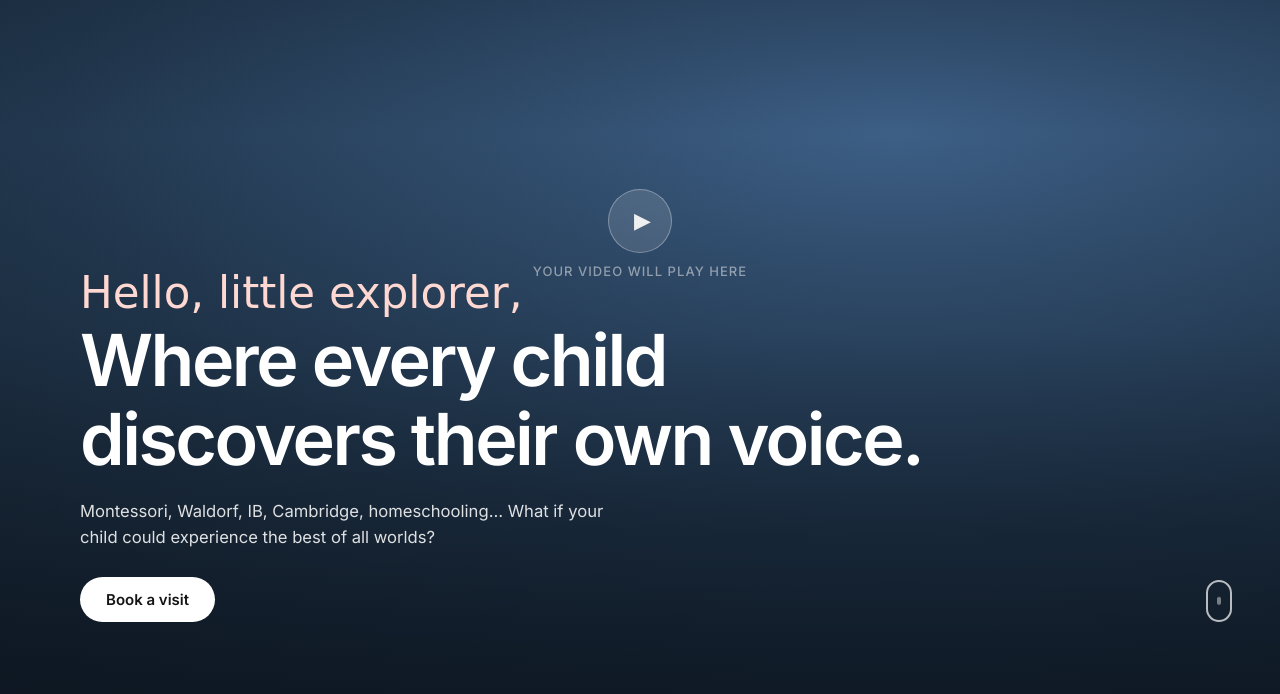
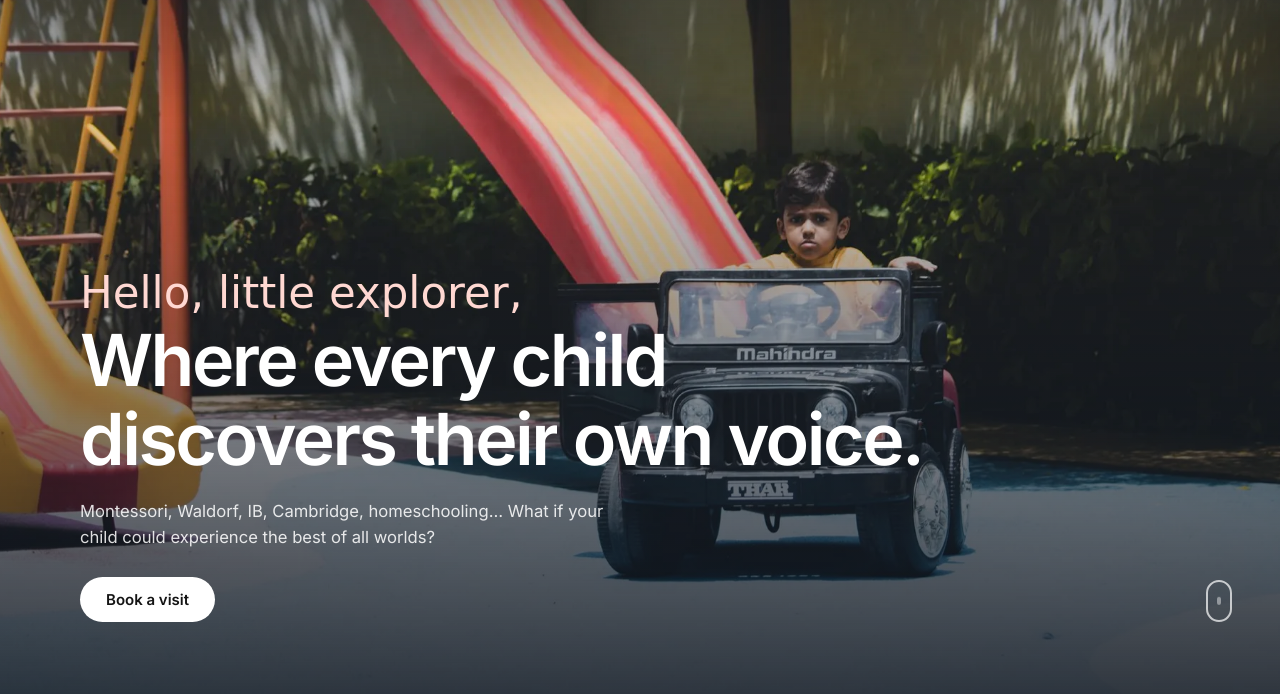
Before and after one commit to huzefakhanwork-ctrl/swaram-wireframe, a plain HTML site: page v2/home.html in a window 1280 px wide. Shown: the part 106-800 px from the top of the page. Drawn offline with Linux system fonts and the light colour scheme; files whose address does not match are found by name; a web font is replaced by a local one.

Commit message:
v2: hero photo slideshow in place of the empty video
Co-Authored-By: Claude Opus 5.5 <noreply@anthropic.com>

```diff
--- a/v2/app.js
+++ b/v2/app.js
@@ -96,11 +96,15 @@
     if (!reduce) setInterval(morph, 520);
   }
 
-  /* ---------- Hero video: shows once a src is added ---------- */
-  var vid = document.querySelector(".hero-video"), snd = document.querySelector(".sound");
-  if (vid && vid.getAttribute("src")) {
-    snd.hidden = false;
-    snd.onclick = function () { vid.muted = !vid.muted; snd.textContent = vid.muted ? "🔈" : "🔊"; snd.setAttribute("aria-label", vid.muted ? "Turn sound on" : "Turn sound off"); };
+  /* ---------- Hero slideshow: next photo every 6s ---------- */
+  var slides = [].slice.call(document.querySelectorAll(".hero-slides img"));
+  if (slides.length > 1 && !reduce) {
+    var si = 0;
+    setInterval(function () {
+      slides[si].classList.remove("on");
+      si = (si + 1) % slides.length;
+      slides[si].classList.add("on");
+    }, 6000);
   }
 
   /* ---------- Our programs carousel: arrows + drag, wraps around at the ends ---------- */
--- a/v2/home.html
+++ b/v2/home.html
@@ -8,7 +8,7 @@
 <link rel="preconnect" href="https://fonts.googleapis.com">
 <link rel="preconnect" href="https://fonts.gstatic.com" crossorigin>
 <link rel="stylesheet" href="https://fonts.googleapis.com/css2?family=Inter:wght@400;500;600;700&family=Intel+One+Mono:wght@400;700&family=JetBrains+Mono:wght@100..800&family=La+Belle+Aurore&display=swap">
-<link rel="stylesheet" href="styles.css?v=19">
+<link rel="stylesheet" href="styles.css?v=21">
 </head>
 <body class="home">
 <div class="page-in" aria-hidden="true"></div>
@@ -29,14 +29,14 @@
 
 <main>
 
-<!-- 01 Hero: full-screen video with the words on top -->
+<!-- 01 Hero: full-screen photo slideshow with the words on top (stand-in until Swaram's own video is ready) -->
 <section class="hero hero-full" id="top" aria-labelledby="hero-title">
-  <!--
-    HERO VIDEO: put your file in img/ (or paste a Wix Media URL) and add it as src below.
-    Example: <video class="hero-video" src="img/swaram-hero.mp4" poster="img/hero-poster.jpg" autoplay muted loop playsinline></video>
-  -->
-  <video class="hero-video" autoplay muted loop playsinline preload="metadata"></video>
-  <div class="video-empty" aria-hidden="true"><span class="play">▶</span><p>Your video will play here</p></div>
+  <div class="hero-slides" aria-hidden="true">
+    <img src="img/photos/hero-1.webp" alt="" class="on">
+    <img src="img/photos/hero-2.webp" alt="" loading="lazy">
+    <img src="img/photos/hero-3.webp" alt="" loading="lazy">
+    <img src="img/photos/hero-4.webp" alt="" loading="lazy">
+  </div>
   <div class="hero-shade" aria-hidden="true"></div>
   <div class="wrap hero-copy">
     <p class="script reveal-write">Hello, little explorer,</p>
@@ -44,7 +44,6 @@
     <p class="hero-sub fade">Montessori, Waldorf, IB, Cambridge, homeschooling… What if your child could experience the best of all worlds?</p>
     <div class="hero-actions fade">
       <a class="cta light" href="#visit">Book a visit</a>
-      <button class="sound" type="button" hidden aria-label="Turn sound on">🔈 Sound</button>
     </div>
   </div>
   <a class="scroll-cue" href="#day" aria-label="Scroll down"><span></span></a>
@@ -305,7 +304,7 @@
   <p class="dim">© 2026 Swaram Early Years</p>
 </footer>
 
-<script src="app.js?v=8"></script>
+<script src="app.js?v=9"></script>
 <script type="module" src="/enquiry.js"></script>
 </body>
 </html>
--- a/v2/styles.css
+++ b/v2/styles.css
@@ -587,3 +587,10 @@ body.is-loading { overflow: hidden; }
   .lk-stage { grid-column: 1; grid-row: auto; width: min(340px, 90%); }
   .lk-hint { order: -1; }
 }
+
+/* ===== hero photo slideshow (stand-in for the video): slow zoom + crossfade ===== */
+.hero-slides { position: absolute; inset: 0; overflow: hidden; }
+.hero-slides img { position: absolute; inset: 0; width: 100%; height: 100%; object-fit: cover; opacity: 0; transform: scale(1.08); transition: opacity 1.4s ease, transform 7s linear; }
+.hero-slides img.on { opacity: 1; transform: scale(1); }
+@media (prefers-reduced-motion: reduce) { .hero-slides img { transition: opacity .6s ease; transform: none; } }
+.hero-slides + .hero-shade { background: linear-gradient(180deg, rgba(10,18,28,.45) 0%, rgba(10,18,28,.05) 28%, rgba(10,18,28,.3) 50%, rgba(10,18,28,.82) 100%); }
```
Also changed, not shown: v2/img/photos/CREDITS.txt, v2/img/photos/hero-1.webp (added), v2/img/photos/hero-2.webp (added), v2/img/photos/hero-3.webp (added), v2/img/photos/hero-4.webp (added).
